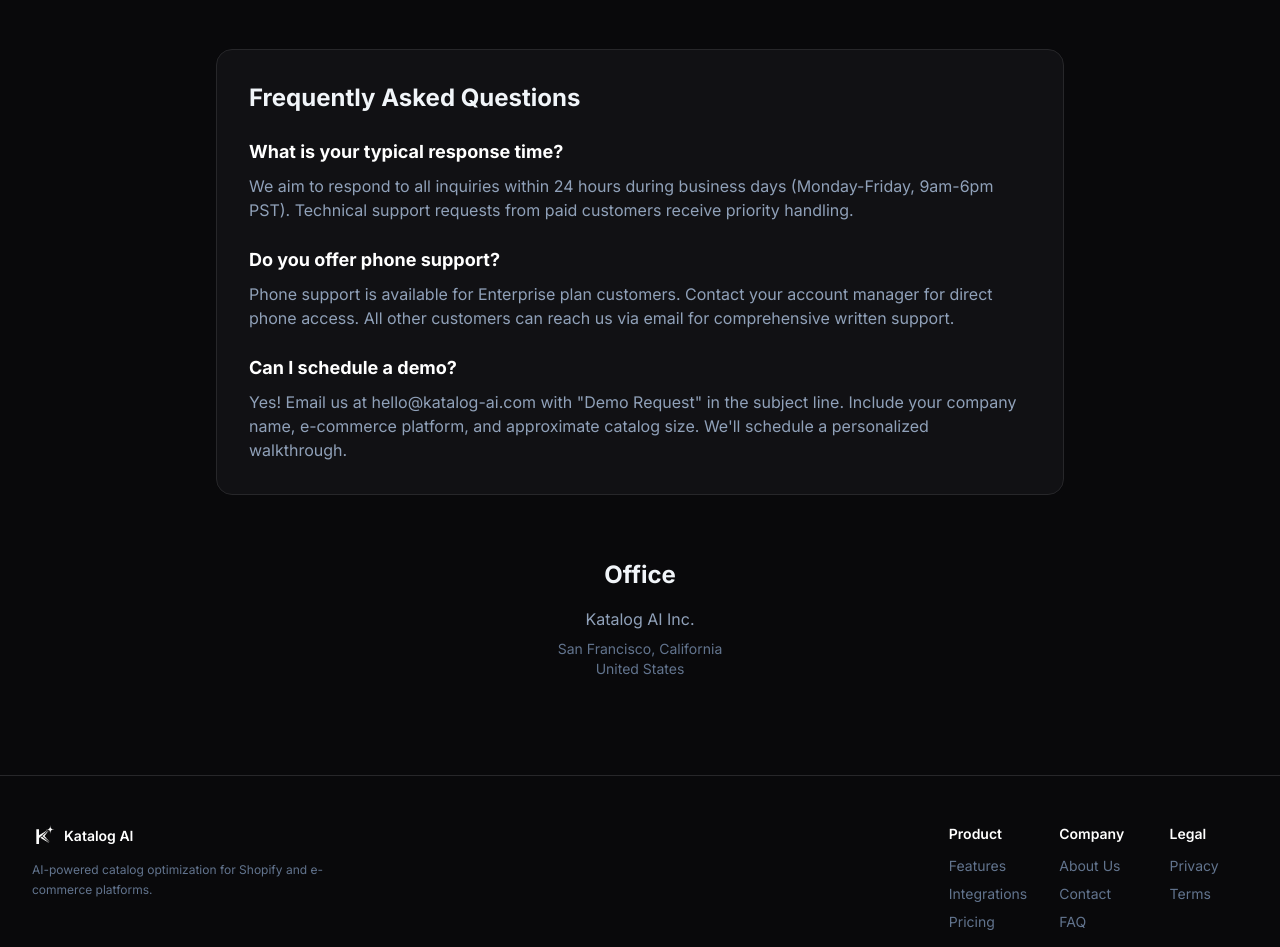
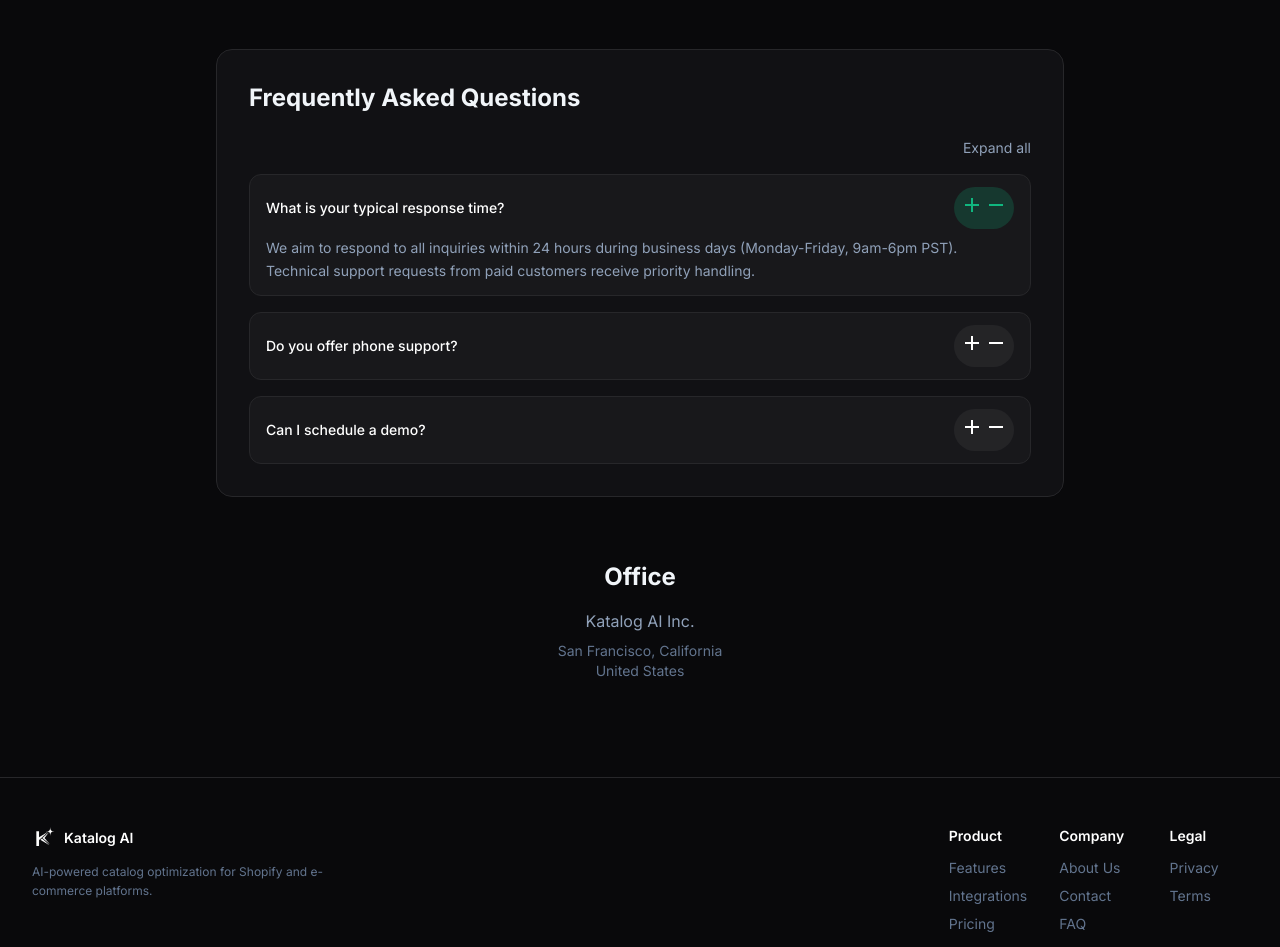
Before and after one commit to Robbin360/katalog-ai, a Next.js app: page /contact in a window 1280 px wide. Shown: the part 760-1707 px from the top of the page. Built offline with nearby package versions, Linux system fonts and the light colour scheme; no server answers.

Commit message:
fix: FAQ accordion, mockup semantics, CTA routing to /signup

```diff
--- a/app/contact/page.tsx
+++ b/app/contact/page.tsx
@@ -2,6 +2,22 @@
 import { Navbar } from "@/components/landing/Navbar";
 import { Footer } from "@/components/landing/Footer";
 import { Brand } from "@/components/ui/brand";
+import { FAQAccordion } from "@/components/landing/FAQSection";
+
+const CONTACT_FAQS = [
+  {
+    question: "What is your typical response time?",
+    answer: "We aim to respond to all inquiries within 24 hours during business days (Monday-Friday, 9am-6pm PST). Technical support requests from paid customers receive priority handling."
+  },
+  {
+    question: "Do you offer phone support?",
+    answer: "Phone support is available for Enterprise plan customers. Contact your account manager for direct phone access. All other customers can reach us via email for comprehensive written support."
+  },
+  {
+    question: "Can I schedule a demo?",
+    answer: "Yes! Email us at hello@katalog-ai.com with \"Demo Request\" in the subject line. Include your company name, e-commerce platform, and approximate catalog size. We'll schedule a personalized walkthrough."
+  }
+];
 
 const siteUrl = "https://katalog-ai-navy.vercel.app";
 const title = "Contact Us | Katalog AI";
@@ -123,29 +139,7 @@
         {/* FAQ Section */}
         <div className="glass-card rounded-3xl p-8 mb-16">
           <h2 className="text-2xl font-bold mb-6">Frequently Asked Questions</h2>
-          <div className="space-y-6">
-            <div>
-              <h3 className="text-lg font-bold text-white mb-2">What is your typical response time?</h3>
-              <p className="text-slate-400">
-                We aim to respond to all inquiries within 24 hours during business days (Monday-Friday, 9am-6pm PST).
-                Technical support requests from paid customers receive priority handling.
-              </p>
-            </div>
-            <div>
-              <h3 className="text-lg font-bold text-white mb-2">Do you offer phone support?</h3>
-              <p className="text-slate-400">
-                Phone support is available for Enterprise plan customers. Contact your account manager for direct phone access.
-                All other customers can reach us via email for comprehensive written support.
-              </p>
-            </div>
-            <div>
-              <h3 className="text-lg font-bold text-white mb-2">Can I schedule a demo?</h3>
-              <p className="text-slate-400">
-                Yes! Email us at hello@katalog-ai.com with "Demo Request" in the subject line. Include your company name,
-                e-commerce platform, and approximate catalog size. We'll schedule a personalized walkthrough.
-              </p>
-            </div>
-          </div>
+          <FAQAccordion items={CONTACT_FAQS} />
         </div>
 
         {/* Office Information */}
--- a/components/landing/FAQSection.tsx
+++ b/components/landing/FAQSection.tsx
@@ -3,31 +3,113 @@
 import { useI18n } from "@/lib/i18n-context";
 import Link from "next/link";
 import { Footer } from "@/components/landing/Footer";
+import { useState } from "react";
+
+export interface FAQItem {
+  question: string;
+  answer: string;
+}
+
+export const FAQAccordion = ({ items, enableSchema = false }: { items: FAQItem[]; enableSchema?: boolean }) => {
+  const [openItems, setOpenItems] = useState<Record<number, boolean>>(() => {
+    const initial: Record<number, boolean> = {};
+    items.forEach((_, idx) => {
+      initial[idx] = idx === 0; // index 0 open by default
+    });
+    return initial;
+  });
+
+  const allOpen = items.every((_, idx) => openItems[idx]);
+
+  const handleExpandCollapse = () => {
+    const nextState: Record<number, boolean> = {};
+    items.forEach((_, idx) => {
+      nextState[idx] = !allOpen;
+    });
+    setOpenItems(nextState);
+  };
+
+  const handleToggle = (idx: number) => {
+    setOpenItems((prev) => ({
+      ...prev,
+      [idx]: !prev[idx],
+    }));
+  };
+
+  return (
+    <>
+      {enableSchema && (
+        <script
+          type="application/ld+json"
+          dangerouslySetInnerHTML={{
+            __html: JSON.stringify({
+              "@context": "https://schema.org",
+              "@type": "FAQPage",
+              "mainEntity": items.map((item) => ({
+                "@type": "Question",
+                "name": item.question,
+                "acceptedAnswer": {
+                  "@type": "Answer",
+                  "text": item.answer,
+                },
+              })),
+            }),
+          }}
+        />
+      )}
+      <div className="flex justify-end mb-4">
+        <button
+          type="button"
+          onClick={handleExpandCollapse}
+          className="text-sm text-slate-400 hover:text-primary transition-colors cursor-pointer"
+        >
+          {allOpen ? "Collapse all" : "Expand all"}
+        </button>
+      </div>
+      <div className="space-y-4">
+        {items.map((item, idx) => (
+          <details
+            key={idx}
+            open={openItems[idx]}
+            className="group rounded-xl bg-surface-dark border border-border-dark px-4 py-3 [&_summary::-webkit-details-marker]:hidden"
+          >
+            <summary
+              onClick={(e) => {
+                e.preventDefault();
+                handleToggle(idx);
+              }}
+              className="flex cursor-pointer items-center justify-between text-white"
+            >
+              <h3 className="font-medium text-sm">{item.question}</h3>
+              <span className="ml-1.5 flex-shrink-0 rounded-full bg-white/5 p-1 text-white sm:p-1.5 group-open:bg-primary/20 group-open:text-primary transition-colors notranslate" translate="no">
+                <span className="material-symbols-outlined group-open:hidden text-lg" translate="no" lang="zxx">add</span>
+                <span className="material-symbols-outlined hidden group-open:block text-lg" translate="no" lang="zxx">remove</span>
+              </span>
+            </summary>
+            <p className="mt-2 leading-relaxed text-slate-400 text-sm">
+              {item.answer}
+            </p>
+          </details>
+        ))}
+      </div>
+    </>
+  );
+};
 
 export const FAQSection = () => {
   const { t } = useI18n();
+
+  const items = [1, 2, 3, 4].map((i) => ({
+    question: t(`landing.faq.q${i}.question`) || "",
+    answer: t(`landing.faq.q${i}.answer`) || "",
+  }));
 
   return (
     <>
       <section className="py-24 border-t border-border-dark bg-surface-darker/30" id="faq">
         <div className="mx-auto max-w-3xl px-6 lg:px-8">
           <h2 className="text-3xl font-bold tracking-tight text-white text-center mb-12">{t('landing.faq.title') || 'Inteligencia, simplificada.'}</h2>
-          <div className="space-y-4">
-            {[1, 2, 3, 4].map((i) => (
-              <details key={i} className="group rounded-xl bg-surface-dark border border-border-dark px-4 py-3 [&_summary::-webkit-details-marker]:hidden">
-                <summary className="flex cursor-pointer items-center justify-between text-white">
-                  <h3 className="font-medium text-sm">{t(`landing.faq.q${i}.question`)}</h3>
-                  <span className="ml-1.5 flex-shrink-0 rounded-full bg-white/5 p-1 text-white sm:p-1.5 group-open:bg-primary/20 group-open:text-primary transition-colors notranslate" translate="no">
-                    <span className="material-symbols-outlined group-open:hidden text-lg" translate="no" lang="zxx">add</span>
-                    <span className="material-symbols-outlined hidden group-open:block text-lg" translate="no" lang="zxx">remove</span>
-                  </span>
-                </summary>
-                <p className="mt-2 leading-relaxed text-slate-400 text-sm">
-                  {t(`landing.faq.q${i}.answer`)}
-                </p>
-              </details>
-            ))}
-          </div>
+          <FAQAccordion items={items} enableSchema={true} />
         </div>
       </section>
 
@@ -39,10 +121,11 @@
           <h2 className="relative z-10 text-3xl font-bold tracking-tight text-white sm:text-4xl">{t('landing.final_cta.title') || '¿Listo para reparar tu catálogo?'}</h2>
           <p className="relative z-10 mx-auto mt-6 max-w-xl text-lg text-slate-300">{t('landing.final_cta.subtitle') || 'Únete a cientos de comerciantes de Shopify que ya optimizan sus ingresos con honestidad y precisión.'}</p>
           <div className="relative z-10 mt-10 flex justify-center">
-            <Link href="/login">
-              <button className="flex h-14 min-w-[200px] items-center justify-center rounded-xl bg-primary px-8 text-lg font-bold text-background-dark shadow-[0_0_40px_rgba(16,183,127,0.4)] transition-all hover:scale-105 hover:bg-emerald-400">
-                {t('landing.final_cta.cta') || 'Prueba Gratuita'}
-              </button>
+            <Link
+              href="/signup"
+              className="flex h-14 min-w-[200px] items-center justify-center rounded-xl bg-primary px-8 text-lg font-bold text-background-dark shadow-[0_0_40px_rgba(16,183,127,0.4)] transition-all hover:scale-105 hover:bg-emerald-400 text-center"
+            >
+              {t('landing.pricing.plans.starter.cta') || 'Audit my store for free'}
             </Link>
           </div>
         </div>
--- a/components/landing/Navbar.tsx
+++ b/components/landing/Navbar.tsx
@@ -55,13 +55,14 @@
         </div>
 
         <div className="flex items-center gap-4">
-          <Link href="/login">
-            <button className="group relative flex h-9 items-center justify-center overflow-hidden rounded-lg bg-primary px-4 text-sm font-medium text-background-dark transition-all hover:bg-emerald-400 hover:shadow-[0_0_20px_rgba(16,183,127,0.4)]">
-              <span className="relative z-10 flex items-center gap-2">
-                <span className="capitalize">{t('common.connect_store') || 'connect store'}</span>
-                <span className="material-symbols-outlined text-[18px] transition-transform group-hover:translate-x-0.5 notranslate" translate="no" lang="zxx">arrow_forward</span>
-              </span>
-            </button>
+          <Link
+            href="/signup"
+            className="group relative flex h-9 items-center justify-center overflow-hidden rounded-lg bg-primary px-4 text-sm font-medium text-background-dark transition-all hover:bg-emerald-400 hover:shadow-[0_0_20px_rgba(16,183,127,0.4)]"
+          >
+            <span className="relative z-10 flex items-center gap-2">
+              <span className="capitalize">{t('common.connect_store') || 'connect store'}</span>
+              <span className="material-symbols-outlined text-[18px] transition-transform group-hover:translate-x-0.5 notranslate" translate="no" lang="zxx">arrow_forward</span>
+            </span>
           </Link>
         </div>
       </div>
--- a/components/landing/PricingSection.tsx
+++ b/components/landing/PricingSection.tsx
@@ -262,10 +262,10 @@
                 recommended={plan.id === "pro"}
                 badge={plan.badgeKey ? t(plan.badgeKey) : plan.badge}
                 actionLabel={translate(plan.ctaKey, plan.cta)}
-                actionHref={plan.id === "free" ? "/signup" : undefined}
-                onActionClick={plan.id !== "free" ? () => handleUpgrade(priceId || "") : undefined}
-                disabled={plan.id !== "free" && !priceId}
-                isLoading={isCheckoutLoading === priceId}
+                actionHref="/signup"
+                onActionClick={undefined}
+                disabled={false}
+                isLoading={false}
               />
             );
           })}
```
Also changed, not shown: components/landing/Hero.tsx (+23 -24 lines).
